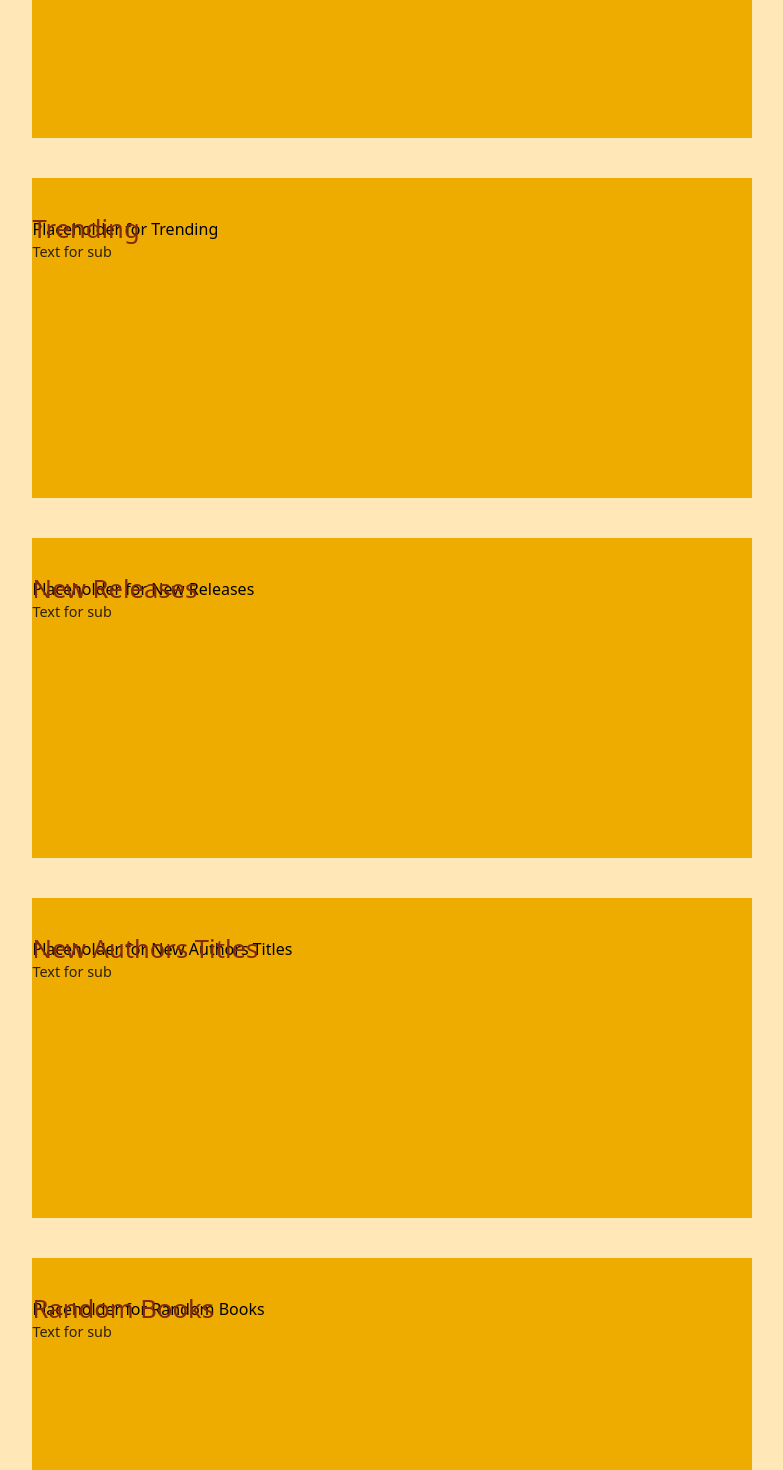
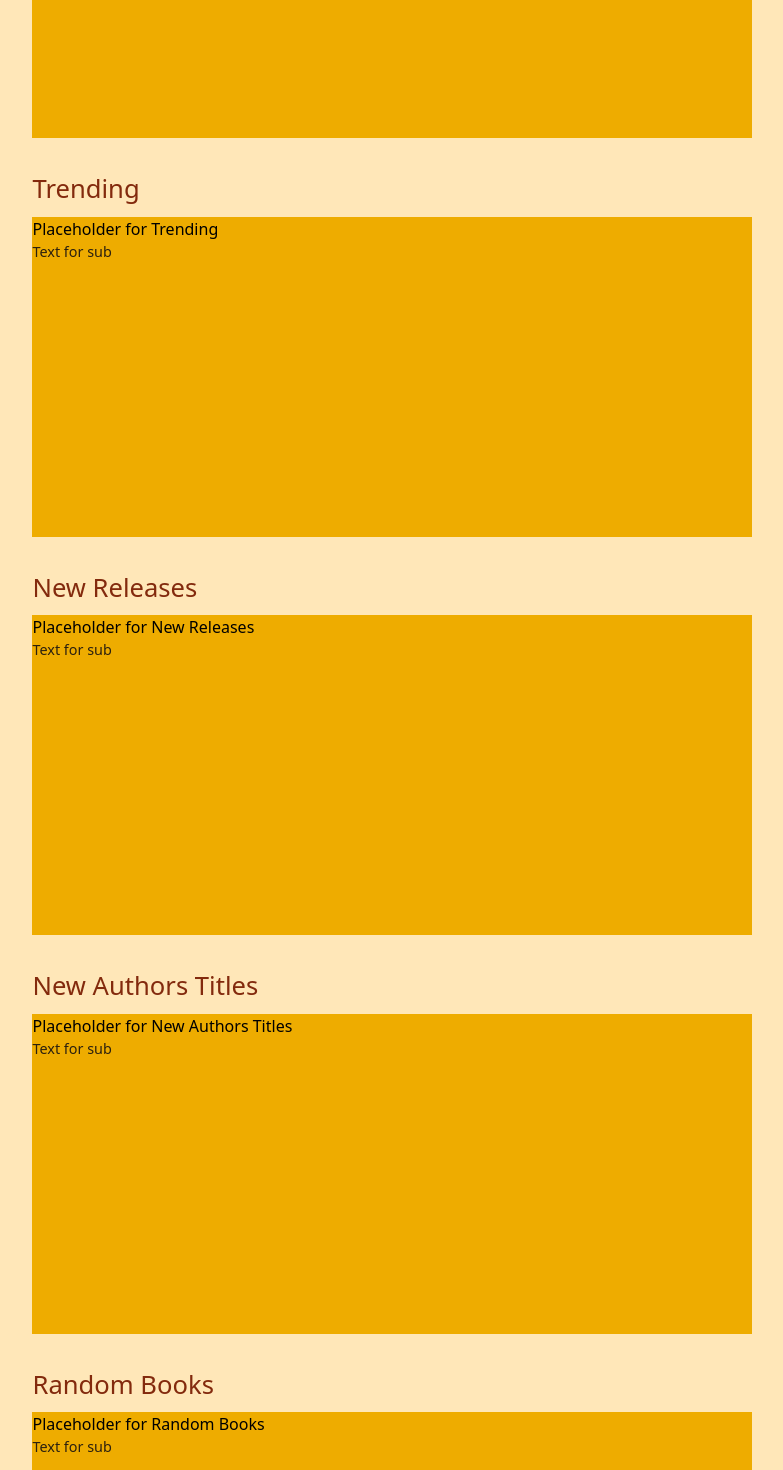
Before and after one commit to Malekkos/Sun-and-Moon, a Nuxt app: page /home in a window 1280 px wide. Shown: the part 340-1810 px from the top of the page, without its empty margins (278-1061 px from the left). Built offline with nearby package versions, Linux system fonts and the light colour scheme.

Commit message:
Diagnosed the issue, was a mess up on place of class

```diff
--- a/pages/home.vue
+++ b/pages/home.vue
@@ -72,30 +72,30 @@ I'll leave it commented for the time being, if I happen to change my mind while
                 <p class="bodyTextSub">Text for sub</p>
               </div>
             </div>
-            <div class="homePageSection">
+            <div>
               <header class="bodyHeader">Trending</header>
-              <div>
+              <div class="homePageSection">
                 <p class="bodyTextImportant">Placeholder for Trending</p>
                 <p class="bodyTextSub">Text for sub</p>
               </div>
             </div>
-            <div class="homePageSection">
+            <div>
               <header class="bodyHeader">New Releases</header>
-              <div>
+              <div class="homePageSection">
                 <p class="bodyTextImportant">Placeholder for New Releases</p>
                 <p class="bodyTextSub">Text for sub</p>
               </div>
             </div>
-            <div class="homePageSection">
+            <div>
               <header class="bodyHeader">New Authors Titles</header>
-              <div>
+              <div class="homePageSection">
                 <p class="bodyTextImportant">Placeholder for New Authors Titles</p>
                 <p class="bodyTextSub">Text for sub</p>
               </div>
             </div>
-            <div class="homePageSection">
+            <div>
               <header class="bodyHeader">Random Books</header>
-              <div>
+              <div class="homePageSection">
                 <p class="bodyTextImportant">Placeholder for Random Books</p>
                 <p class="bodyTextSub">Text for sub</p>
               </div>
```
